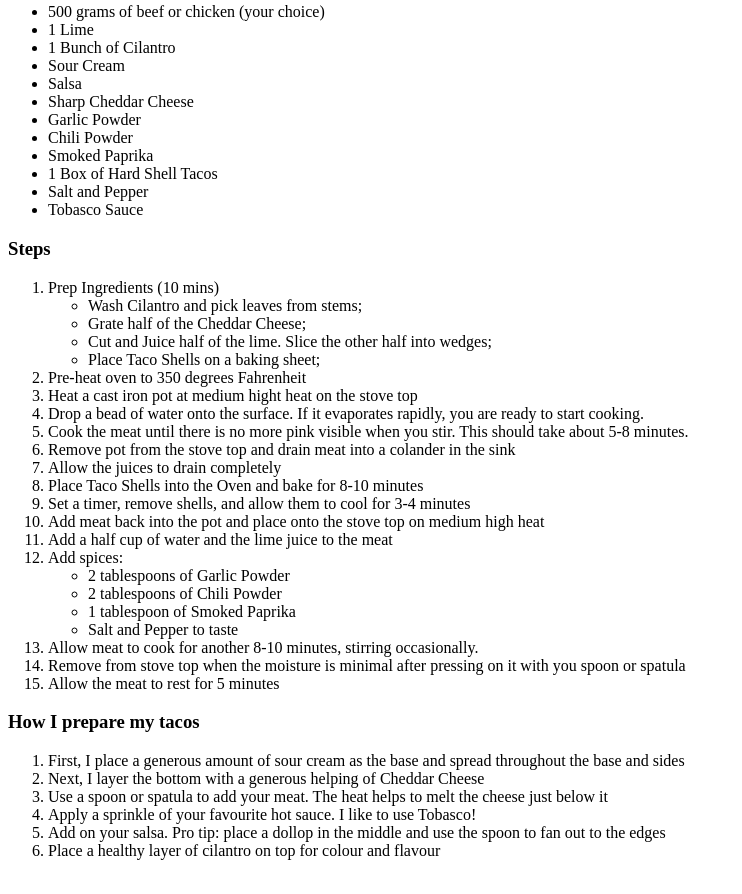
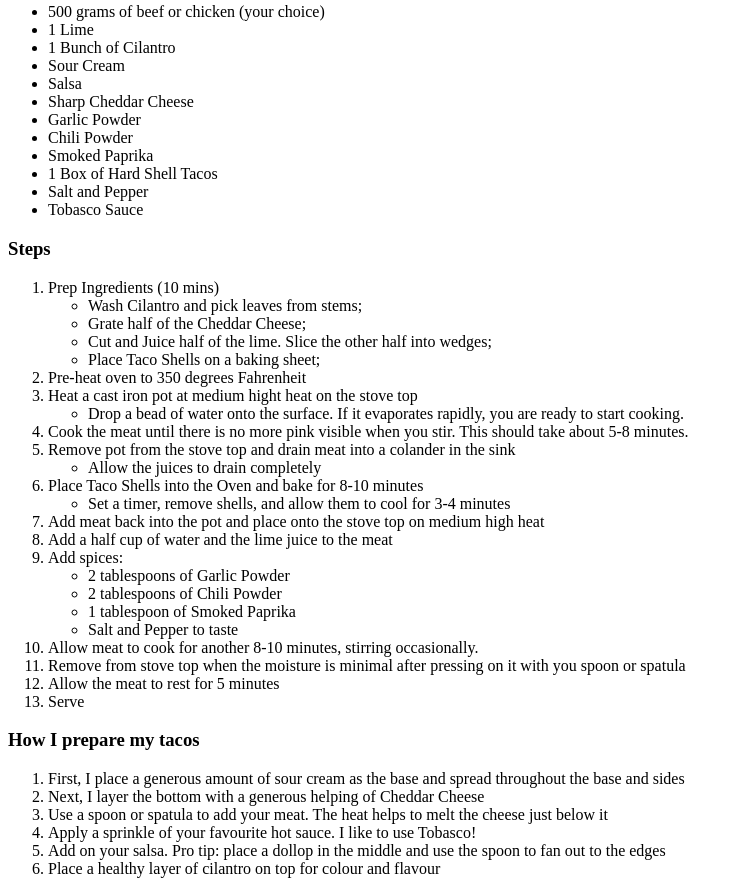
Before and after one commit to tommyrey7/odin-recipes, a plain HTML site: page recipes/tacos.html in a window 1280 px wide. Shown: the part 685-1579 px from the top of the page, without its empty margins (0-742 px from the left). Drawn offline with Linux system fonts and the light colour scheme.

Commit message:
Fix Steps list tacos.html
include ul's in items below step # 3, 5, & 6. to
ensure they show as second line indents and not
their own numbered line

```diff
--- a/recipes/tacos.html
+++ b/recipes/tacos.html
@@ -48,14 +48,16 @@
         </li>
         <li>Pre-heat oven to 350 degrees Fahrenheit</li>
         <li>Heat a cast iron pot at medium hight heat on the stove top
-                <li>Drop a bead of water onto the surface. If it evaporates rapidly, you are ready to start cooking.</li>
+                <ul>
+                    <li>Drop a bead of water onto the surface. If it evaporates rapidly, you are ready to start cooking.</li>
+                </ul>
         </li>
         <li>Cook the meat until there is no more pink visible when you stir. This should take about 5-8 minutes.</li>
         <li>Remove pot from the stove top and drain meat into a colander in the sink
-            <li>Allow the juices to drain completely</li>
+            <ul><li>Allow the juices to drain completely</li></ul>
         </li>
         <li>Place Taco Shells into the Oven and bake for 8-10 minutes
-            <li>Set a timer, remove shells, and allow them to cool for 3-4 minutes</li>
+            <ul><li>Set a timer, remove shells, and allow them to cool for 3-4 minutes</li></ul>
         </li>
         <li>Add meat back into the pot and place onto the stove top on medium high heat</li>
         <li>Add a half cup of water and the lime juice to the meat</li>
@@ -70,6 +72,7 @@
         <li>Allow meat to cook for another 8-10 minutes, stirring occasionally.
             <li>Remove from stove top when the moisture is minimal after pressing on it with you spoon or spatula</li>
             <li>Allow the meat to rest for 5 minutes</li>
+            <li>Serve</li>
         </li>
     </ol>
 
```
